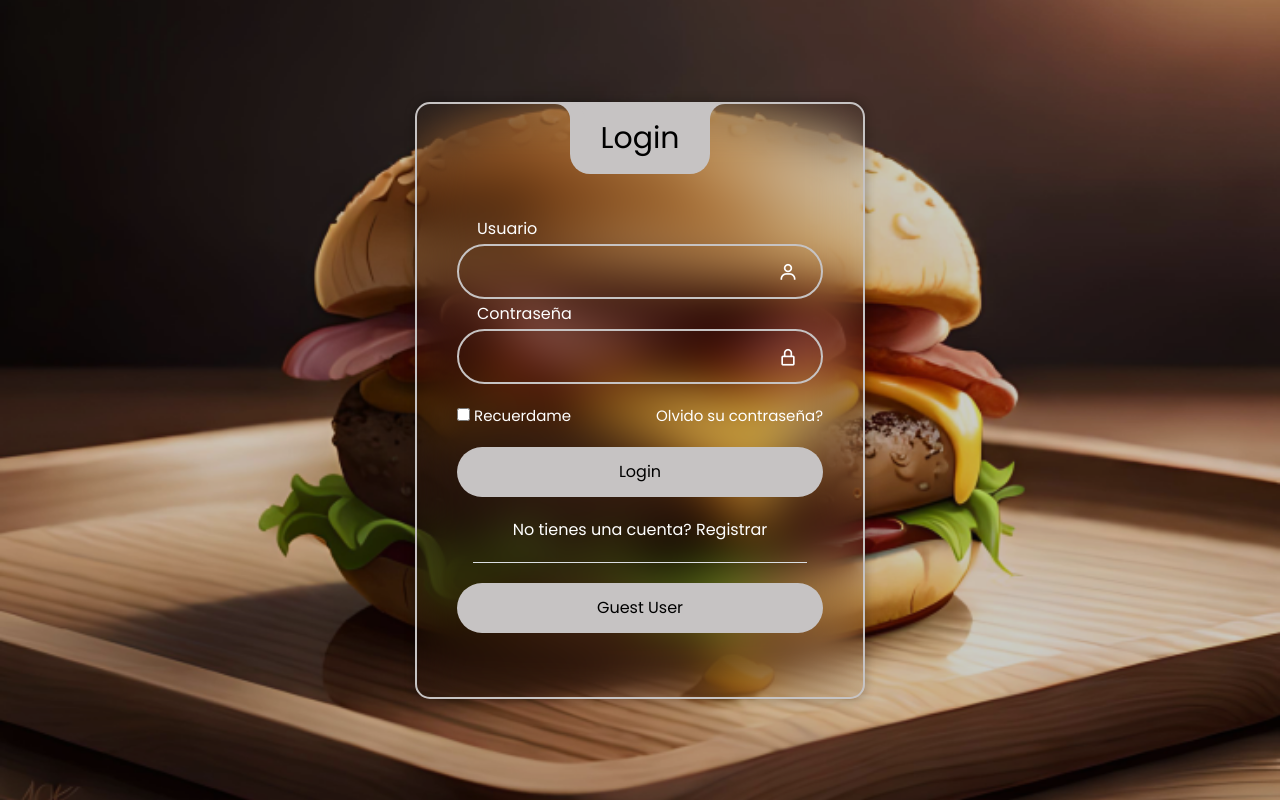
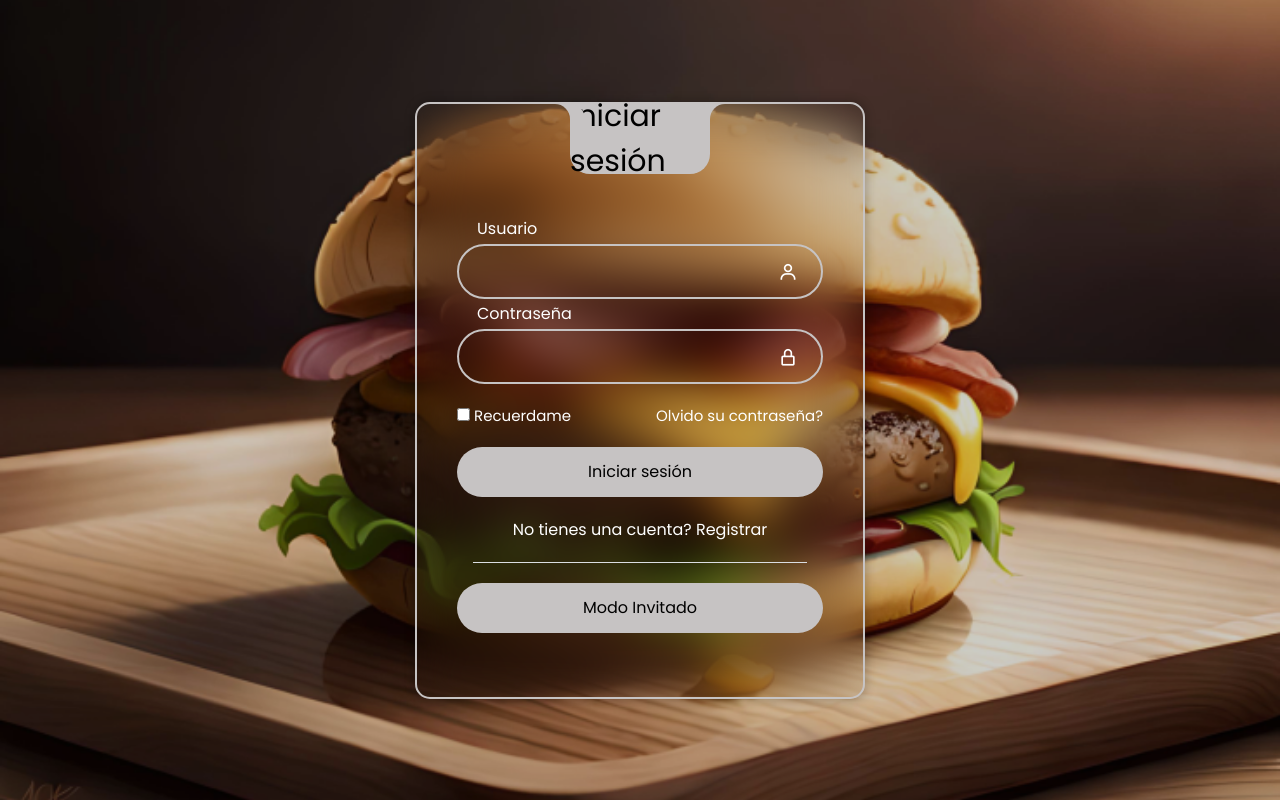
Before and after one commit to brayrpgs/Proyecto-de-Progra-IV, a Spring Boot app: page /login in a window 1280 px wide. Run offline with Spring Boot 4, Linux system fonts and the light colour scheme; some of the project's set-up classes (security, data sources, template engines, error pages and the like) are left out, and stand-ins take their place.

Commit message:
Update login2.html

```diff
--- a/BooleanKitchen/src/main/resources/templates/login.html
+++ b/BooleanKitchen/src/main/resources/templates/login.html
@@ -18,7 +18,7 @@
         <div class="login-box">
             <div class="login-header">
 
-                <span> Login</span>
+                <span> Iniciar sesión</span>
             </div>
             <form method="get" th:action="@{/controller_login/access}">
                 <div class="input-box">
@@ -46,7 +46,7 @@
                 </div>
 
                 <div class="input-box">
-                    <input id="button-login" type="submit" class="input-submit" value="Login">
+                    <input id="button-login" type="submit" class="input-submit" value="Iniciar sesión">
                 </div>
                 <div class="register">
                     <span>No tienes una cuenta?
@@ -54,7 +54,7 @@
                 </div>
                 <div class="horizontal-line"></div>
                 <div class="input-guest">
-                    <input type="submit" class="input-submit" value="Guest User">
+                    <input type="submit" class="input-submit" value="Modo Invitado">
                 </div>
             </form>
         </div>
```
